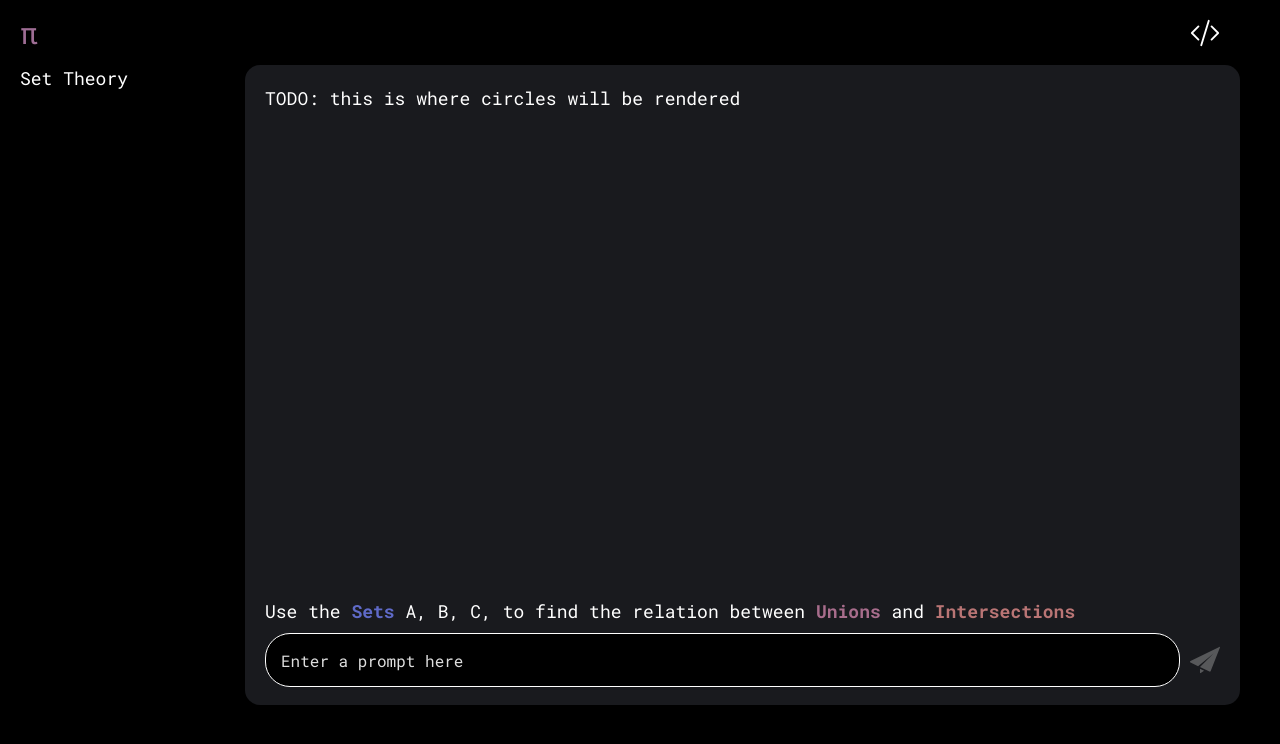
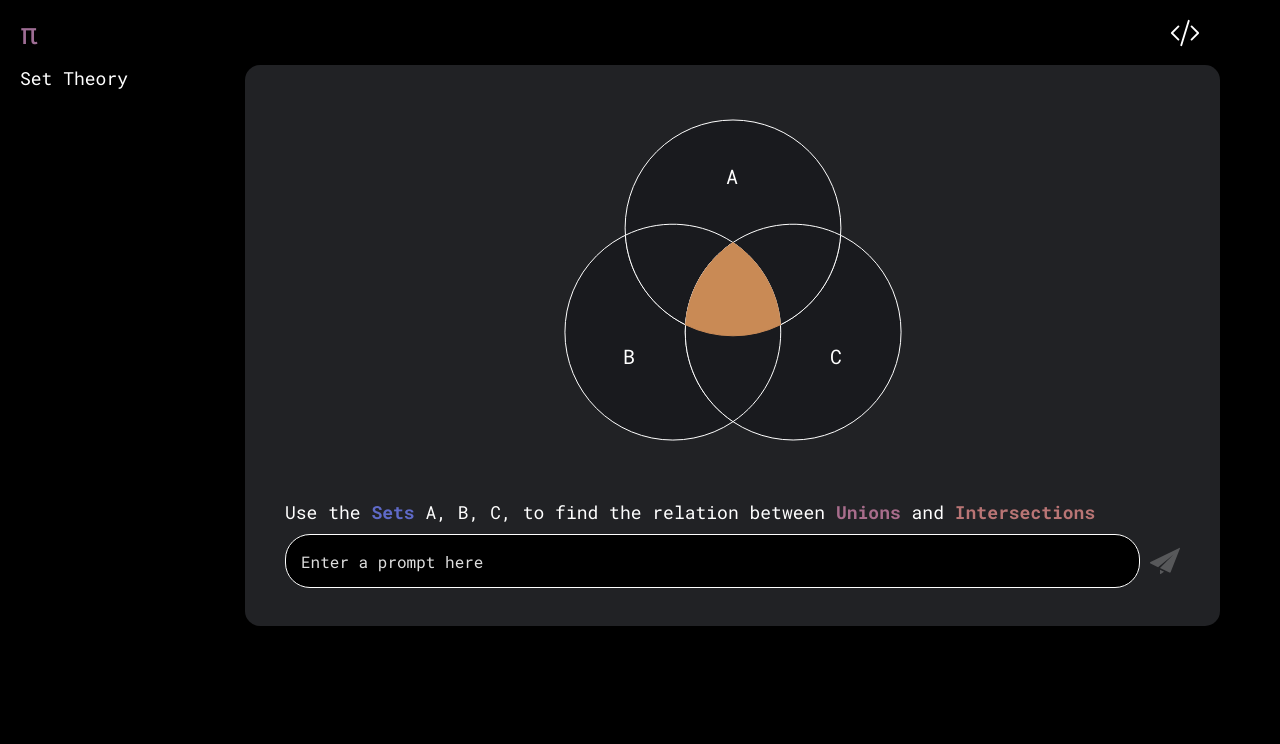
Before and after one commit to szimel/studious-matematicas, a React (Create React App) app: page /set-theory in a window 1280 px wide. Shown: the top 744 px of the page. Built offline with nearby package versions, Linux system fonts and the light colour scheme.

Commit message:
venn diagram completely working

```diff
--- a/package.json
+++ b/package.json
@@ -11,6 +11,8 @@
     "@types/node": "^16.18.62",
     "@types/react": "^18.2.37",
     "@types/react-dom": "^18.2.15",
+    "@upsetjs/venn.js": "^1.4.2",
+    "d3": "^7.8.5",
     "react": "^18.2.0",
     "react-dom": "^18.2.0",
     "react-redux": "^8.1.3",
@@ -18,6 +20,7 @@
     "react-scripts": "5.0.1",
     "redux": "^4.2.1",
     "typescript": "^4.9.5",
+    "venn.js": "^0.2.20",
     "web-vitals": "^2.1.4"
   },
   "scripts": {
@@ -45,6 +48,7 @@
     ]
   },
   "devDependencies": {
+    "@types/d3": "^7.4.3",
     "eslint": "^8.54.0"
   }
 }
--- /dev/null
+++ b/src/components/helpers/VennDiagram.tsx
@@ -0,0 +1,102 @@
+import React, { useEffect, useRef, useState } from 'react';
+import * as d3 from 'd3';
+import { VennDiagram } from '@upsetjs/venn.js';
+
+// Define a type for the styling data
+type VennDiagramStyles = {
+  [key: string]: {
+    fillColor?: string;
+    strokeColor?: string;
+    strokeWidth?: number;
+    animate?: boolean; // Determines if this part of the Venn diagram should be animated
+  };
+};
+
+// Define a type for your component's props
+type AnimateCirclesProps = {
+  styles: VennDiagramStyles;
+};
+
+const colors = [
+  'rgb(95, 106, 200)',
+  'rgb(168, 109, 140)',
+  'rgb(185, 117, 117)',
+  'rgb(226, 162, 45)',
+  'rgb(185, 117, 117)',
+  'rgb(168, 109, 140)',
+  'rgb(95, 106, 200)',
+];
+
+const sets = [
+  { sets: ['B'], size: 14 },
+  { sets: ['C'], size: 14 },
+  { sets: ['A'], size: 14 },
+  { sets: ['A','B'], size: 5 },
+  { sets: ['A', 'C'], size: 5 },
+  { sets: ['B', 'C'], size: 5 },
+  { sets: ['A', 'B', 'C'], size: 1 },
+];
+
+export const AnimateCircles: React.FC<AnimateCirclesProps> = ({ styles }) => {
+  const vennRef = useRef(null);
+  const [colorIndex, setColorIndex] = useState(0);
+
+  // Initial venn diagrams useEffect
+  useEffect(() => {
+    if (vennRef.current) {
+      // Define and create the Venn diagram
+      const chart = VennDiagram();
+      d3.select(vennRef.current)
+        .datum(sets)
+        .call(chart as any);
+
+      // Apply the initial static styles
+      d3.select(vennRef.current).selectAll('path')
+        .style('fill-opacity', 1)
+        .style('stroke-width', 1)
+        .style('fill', 'rgb(25, 26, 30)')
+        .style('stroke', 'white');
+
+      d3.select(vennRef.current).selectAll('text')
+        .style('fill', 'white');
+    }
+  }, []);
+
+  // animates the sections
+  useEffect(() => {
+    if (vennRef.current) {
+      // Update the colors for the segments that should be animated
+      const chart = VennDiagram();
+      d3.select(vennRef.current).selectAll('path')
+        .transition()
+        .duration(2000)
+        .ease(d3.easeLinear)
+        .style('fill', function(d: any) {
+          const setIdentifier = d.sets.sort().join('_');
+          if (styles[setIdentifier]?.animate === true) {
+            return colors[colorIndex]; // Apply the new color
+          } else {return 'rgb(25, 26, 30)';} // Keep the existing color if not animating
+        })
+        .style('stroke', function(d: any) {
+          const setIdentifier = d.sets.sort().join('_');
+          if (styles[setIdentifier]?.animate === true) {
+            return colors[colorIndex]; // Apply the new color
+          } else {return 'white';} // otherwise put defualt color
+        });
+
+      d3.select(vennRef.current).selectAll('text')
+        .style('fill', 'white');
+    }
+    const intervalId = setInterval(() => {
+      setColorIndex((prevIndex) => (prevIndex + 1) % colors.length);
+    }, 1500);
+
+    return () => clearInterval(intervalId);
+  }, [colorIndex, styles]); // Rerun this effect when colorIndex or styles change
+
+  return (
+    <div className='VDContainer'>
+      <div ref={vennRef} />
+    </div>
+  );
+};
--- /dev/null
+++ b/src/components/helpers/input.tsx
@@ -0,0 +1,88 @@
+import Tippy from '@tippyjs/react';
+import React, { useState } from 'react';
+import { SMText } from '../custom/Text';
+import { ReactComponent as SendIcon } from '../../icon-send.svg';
+
+
+export const Input: React.FC = () => {
+  const [inputValue, setInputValue] = useState('');
+  const [color, setColor] = useState('rgb(87, 88, 90)');
+  const blue = 'rgb(87, 88, 90)';
+  const grey = 'rgb(151, 184, 248)';
+
+  const validateInput = (value: string) => {
+    const regex = /^[ABCUI() ]*$/; // Allow only A, B, C, U, I, parentheses, and space
+
+    if (!regex.test(value.toUpperCase())) {
+      value = value.slice(0, -1);
+
+    } else {
+      setInputValue(value.toUpperCase());
+    }
+
+    // Set color based on the current value
+    setColor(value.length > 0 ? grey : blue);
+  };
+
+  return (
+    <>
+      <SMText type='default' style={{ color: 'white', marginBottom: 10 }}>
+          Use the{' '}
+        <Tippy delay={[0, 0]} content={
+          <div style={ styles.tooltip }>
+            <SMText>
+                Sets are collections of distinct objects, considered as an object in its own right.
+            </SMText>
+          </div>
+        }>
+          <span style={{ fontWeight: '700', color: 'rgb(95, 106, 200)', cursor: 'pointer', }}>
+            Sets
+          </span>
+        </Tippy>
+        {' A, B, C, to find the relation between '}
+        <Tippy delay={[0, 0]} content={
+          <div style={ styles.tooltip }>
+            <SMText>A union in set theory is all the unique elements from both sets</SMText>
+          </div>
+        }>
+          <span style={{ fontWeight: '700', color: 'rgb(168, 109, 140)', cursor: 'pointer' }}>
+      Unions
+          </span>
+        </Tippy>
+        {' and '}
+        <Tippy delay={[0, 0]} content={
+          <div style={ styles.tooltip }>
+            <SMText>
+        An intersection in set theory is all the elements common to both sets
+            </SMText>
+          </div>
+        }>
+          <span style={{ fontWeight: 700, color: 'rgb(185, 117, 117)', cursor:'pointer' }}>
+      Intersections
+          </span>
+        </Tippy>
+      </SMText>
+
+      <div className='inputContainer'>
+        <input
+          type="text"
+          id="setInput"
+          placeholder="Enter a prompt here"
+          onChange={(e) => validateInput(e.target.value)}
+          value={inputValue}
+        />
+        <SendIcon width={30} height={30} fill={color}/>
+      </div>
+    </>
+  );
+};
+
+const styles = {
+  tooltip: {
+    width: 200,
+    height: 'auto',
+    backgroundColor: '#eee',
+    borderRadius: 15,
+    padding: 15,
+  }
+};
--- a/src/components/screens/SetTheory.tsx
+++ b/src/components/screens/SetTheory.tsx
@@ -1,96 +1,31 @@
-import React, { useState } from 'react';
+import React from 'react';
 import '../../css/set-theory.css';
-import { SMText } from '../custom/Text';
-import { ReactComponent as SendIcon } from '../../icon-send.svg';
-import Tippy from '@tippyjs/react';
+import { Input } from '../helpers/input';
+import { AnimateCircles } from '../helpers/VennDiagram';
+
 
 
 export const SetTheory: React.FC = () => {
-  const [inputValue, setInputValue] = useState('');
-  const [color, setColor] = useState('rgb(87, 88, 90)');
-  const blue = 'rgb(87, 88, 90)';
-  const grey = 'rgb(151, 184, 248)';
 
-  const validateInput = (value: string) => {
-    const regex = /^[ABCUI() ]*$/; // Allow only A, B, C, U, I, parentheses, and space
-
-    if (!regex.test(value.toUpperCase())) {
-      value = value.slice(0, -1);
-
-    } else {
-      setInputValue(value.toUpperCase());
-    }
-
-    // Set color based on the current value
-    setColor(value.length > 0 ? grey : blue);
+  //dummy data
+  const diagramStyles = {
+    A: { animate: false, },
+    B: { animate: false, },
+    C: { animate: false, },
+    A_B: { animate: false, },
+    A_C: { animate: false, },
+    B_C: { animate: false, },
+    A_B_C: { animate: true, },
   };
-
 
   return (
     <div className='st-container'>
       <div className='st-box'>
-        <SMText color={'white'}>TODO: this is where circles will be rendered</SMText>
+        <AnimateCircles styles={diagramStyles}/>
       </div>
       <div className='STBottomContainer'>
-
-        <SMText type='default' style={{ color: 'white', marginBottom: 10 }}>
-          Use the{' '}
-          <Tippy delay={[0, 0]} content={
-            <div style={ styles.tooltip }>
-              <SMText>
-                Sets are collections of distinct objects, considered as an object in its own right.
-              </SMText>
-            </div>
-          }>
-            <span style={{ fontWeight: '700', color: 'rgb(95, 106, 200)', cursor: 'pointer', }}>
-            Sets
-            </span>
-          </Tippy>
-          {' A, B, C, to find the relation between '}
-          <Tippy delay={[0, 0]} content={
-            <div style={ styles.tooltip }>
-              <SMText>A union in set theory is all the unique elements from both sets</SMText>
-            </div>
-          }>
-            <span style={{ fontWeight: '700', color: 'rgb(168, 109, 140)', cursor: 'pointer' }}>
-      Unions
-            </span>
-          </Tippy>
-          {' and '}
-          <Tippy delay={[0, 0]} content={
-            <div style={ styles.tooltip }>
-              <SMText>
-        An intersection in set theory is all the elements common to both sets
-              </SMText>
-            </div>
-          }>
-            <span style={{ fontWeight: 700, color: 'rgb(185, 117, 117)', cursor:'pointer' }}>
-      Intersections
-            </span>
-          </Tippy>
-        </SMText>
-
-        <div className='inputContainer'>
-          <input
-            type="text"
-            id="setInput"
-            placeholder="Enter a prompt here"
-            onChange={(e) => validateInput(e.target.value)}
-            value={inputValue}
-          />
-          <SendIcon width={30} height={30} fill={color}/>
-        </div>
+        <Input />
       </div>
     </div>
   );
 };
-
-const styles = {
-  tooltip: {
-    width: 200,
-    height: 'auto',
-    backgroundColor: '#eee',
-    borderRadius: 15,
-    padding: 15,
-  }
-};
--- a/src/css/index.css
+++ b/src/css/index.css
@@ -1,20 +1,3 @@
-/* body {
-  margin: 0px;
-  padding: 0px;
-  height: 100vh;
-  display: flex;
-  width: 100vw;
-  flex-direction: column;
-  font-family:  'RobotoMono', sans-serif;
-  -webkit-font-smoothing: antialiased;
-  -moz-osx-font-smoothing: grayscale;
-  background: black;
-}
-
-* {
-  box-sizing: border-box;
-} */
-
 /* index.css */
 html, body {
   margin: 0;
@@ -29,3 +12,9 @@ html, body {
   flex-direction: row; /* Align children horizontally */
   height: 100vh; /* Full viewport height */
 }
+
+svg text {
+  font-family: "RobotoMono", Helvetica;
+  font-size: 20px;
+  cursor: default;
+}
--- a/src/css/routes.css
+++ b/src/css/routes.css
@@ -4,7 +4,7 @@
   height: 100vh;
   width: 100%;
   background-color: black;
-  padding-right: 40px;
+  padding-right: 60px;
 }
 
 /* Sidebar styling */
--- a/src/css/set-theory.css
+++ b/src/css/set-theory.css
@@ -22,17 +22,17 @@
   flex-direction: column; /* Stack children vertically */
   height: 100%;
   border-radius: 15px;
-  background-color: rgb(25, 26, 30);
+  background-color: rgb(33, 34, 37);
   flex-grow: 1;
   flex: 1;
-  min-height: 600px;
-  padding: 20px;
+  padding: 40px;
+  gap: 40px;
 }
 
 .st-box {
   flex-grow: 1;
   border-radius: 15px;
-  /* border: 1px solid #eee; */
+  max-height: 100%;
 }
 
 .inputContainer {
@@ -48,3 +48,10 @@
 .STBottomContainer {
   flex-direction: column;
 }
+
+.VDContainer {
+  flex: 1;
+  display: flex;
+  align-items: center;
+  justify-content: center;
+}
--- a/src/css/sidebar.css
+++ b/src/css/sidebar.css
@@ -18,6 +18,7 @@
 
 /* Only apply the transformation on hover */
 .sidebarBox:hover .sm-text {
+  cursor: pointer;
   transform: scale(1.2);
 }
 
```
Also changed, not shown: src/css/header.css (+1 -6 lines), 1 other file (tests, documents, lock files or other folders).
